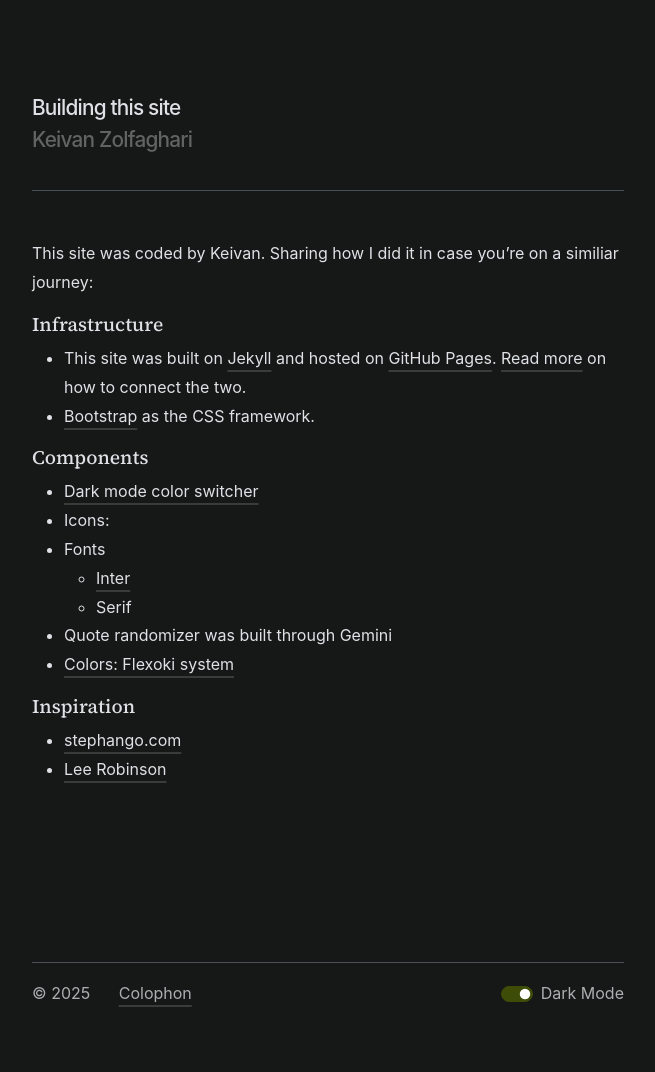
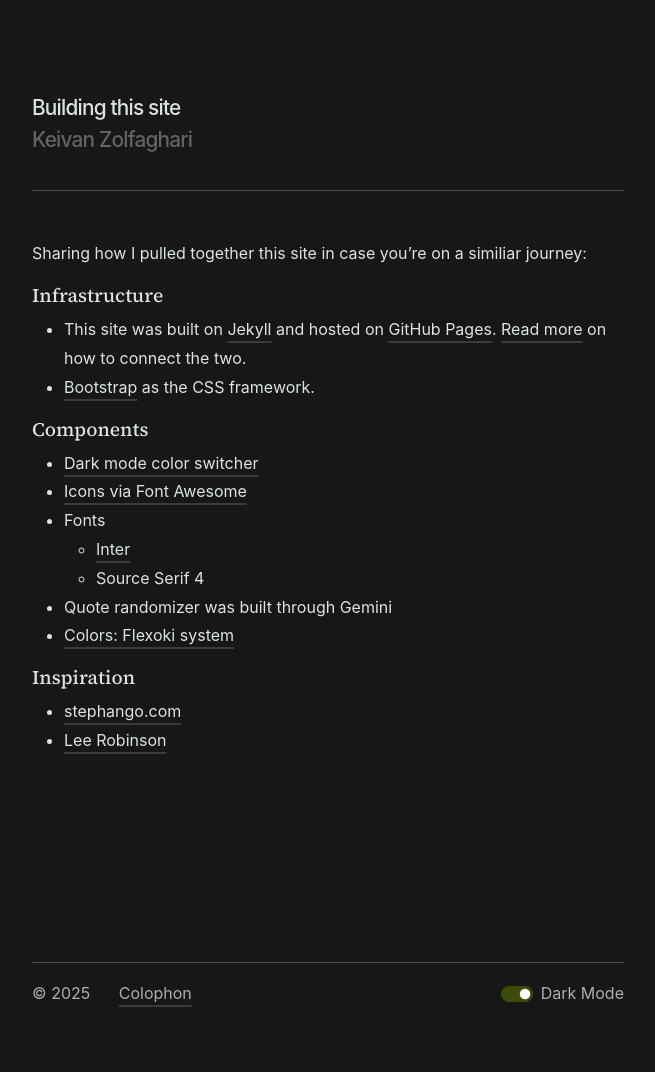
Before and after one commit to keivanz/keivanz.github.io, a Jekyll site: the page built from pages/colophon.md, in a window 1280 px wide. Shown: the whole page, without its empty margins (312-967 px from the left). Built offline with Jekyll 4.4.1, drawn with Linux system fonts in a browser that asks for light colours; nearby versions of some CDN libraries; some web fonts are replaced.

Commit message:
cleaning dependencies + adding content

```diff
--- a/_includes/head.html
+++ b/_includes/head.html
@@ -16,10 +16,7 @@
   <link rel="preconnect" href="https://fonts.gstatic.com" crossorigin>
    <!--  <link href="https://fonts.googleapis.com/css2?family=Inter:wght@100..900&display=swap" rel="stylesheet"> -->
 
-  <link href="https://fonts.googleapis.com/css2?family=Cormorant+Garamond:ital,wght@0,300;0,400;0,500;0,600;0,700;1,300;1,400;1,500;1,600;1,700&display=swap" rel="stylesheet">
-  <link href="https://fonts.googleapis.com/css2?family=Newsreader:ital,opsz,wght@0,6..72,200..800;1,6..72,200..800&display=swap" rel="stylesheet">
   <link href="https://fonts.googleapis.com/css2?family=Instrument+Serif:ital@0;1&display=swap" rel="stylesheet">
-  <link href="https://fonts.googleapis.com/css2?family=Unna:ital,wght@0,400;0,700;1,400;1,700&display=swap" rel="stylesheet">
   <link href="https://fonts.googleapis.com/css2?family=Source+Serif+4:ital,opsz,wght@0,8..60,200..900;1,8..60,200..900&display=swap" rel="stylesheet">
 
   <link rel="preconnect" href="https://rsms.me/">
--- a/pages/colophon.md
+++ b/pages/colophon.md
@@ -4,19 +4,19 @@
 permalink: /colophon/
 ---
 
-This site was coded by Keivan. Sharing how I did it in case you're on a similiar journey:
+Sharing how I pulled together this site in case you're on a similiar journey:
 
 ### Infrastructure
-* This site was built on [Jekyll](https://jekyllrb.com/) and hosted on [GitHub Pages](https://pages.github.com/). [Read more](https://developers.cloudflare.com/pages/configuration/git-integration/#github-2) on how to connect the two.
+* This site was built on [Jekyll](https://jekyllrb.com/) and hosted on [GitHub Pages](https://pages.github.com/). [Read more](https://blog.cloudflare.com/secure-and-fast-github-pages-with-cloudflare/) on how to connect the two.
 * [Bootstrap](https://getbootstrap.com/) as the CSS framework.
 
 
 ### Components
 * [Dark mode color switcher](https://github.com/404GamerNotFound/bootstrap-5.3-dark-mode-light-mode-switch)
-* Icons:
+* [Icons via Font Awesome](https://fontawesome.com/icons)
 * Fonts
    * [Inter](https://rsms.me/inter/)
-   * Serif
+   * Source Serif 4
 * Quote randomizer was built through Gemini
 * [Colors: Flexoki system](https://stephango.com/flexoki)
 
```
